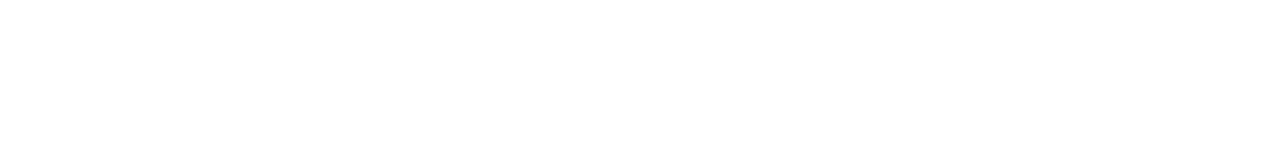
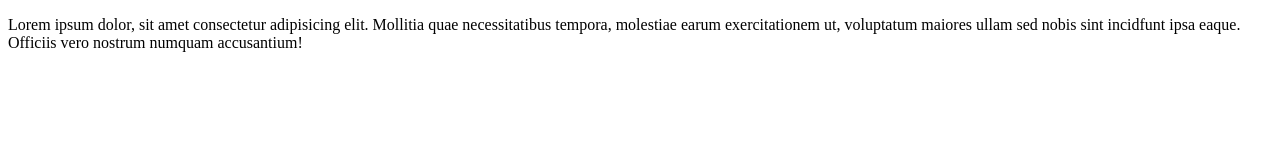
Before and after one commit to small1-rohan/dev-port, a plain HTML site: page index.html in a window 1280 px wide. Drawn offline with Linux system fonts and the light colour scheme.

Commit message:
portfolio commixdgt

```diff
--- a/index.html
+++ b/index.html
@@ -7,6 +7,7 @@
     <title>Document</title>
 </head>
 <body>
+    <p>Lorem ipsum dolor, sit amet consectetur adipisicing elit. Mollitia quae necessitatibus tempora, molestiae earum exercitationem ut, voluptatum maiores ullam sed nobis sint incidfunt ipsa eaque. Officiis vero nostrum numquam accusantium!</p>
 
 </body>
 </html>
```
